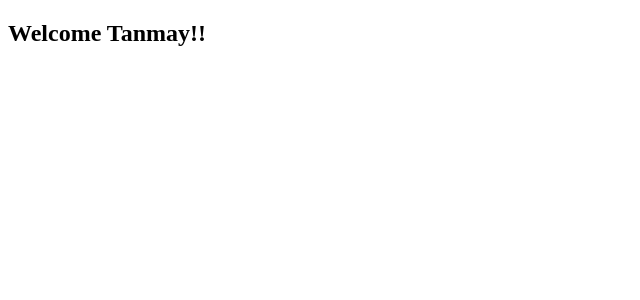
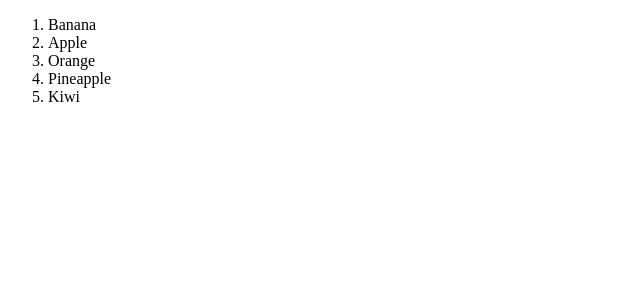
Before and after one commit to TanmayK-glitch/React, a React (Vite) app: page / in a window 1280 px wide. Shown: the top 300 px of the page, without its empty margins (0-640 px from the left). Built offline with nearby package versions, Linux system fonts and the light colour scheme.

Commit message:
Learning render lists

```diff
--- a/src/App.jsx
+++ b/src/App.jsx
@@ -1,9 +1,7 @@
-import UserGreeting from "./ConditionalRendering.jsx"
+import Lists from "./Lists"
 
 function App(){
-  return (
-    <UserGreeting isLoggedin={true} name="Tanmay" />
-  );
+  return(<Lists />);
 }
 
 export default App
--- /dev/null
+++ b/src/Lists.jsx
@@ -0,0 +1,9 @@
+function Lists(){
+    const fruits = ["Banana", "Apple", "Orange", "Pineapple", "Kiwi"];
+
+    const listItems = fruits.map(fruit => <li>{fruit}</li>);
+
+    return(<ol>{listItems}</ol>);
+}
+
+export default Lists
```
